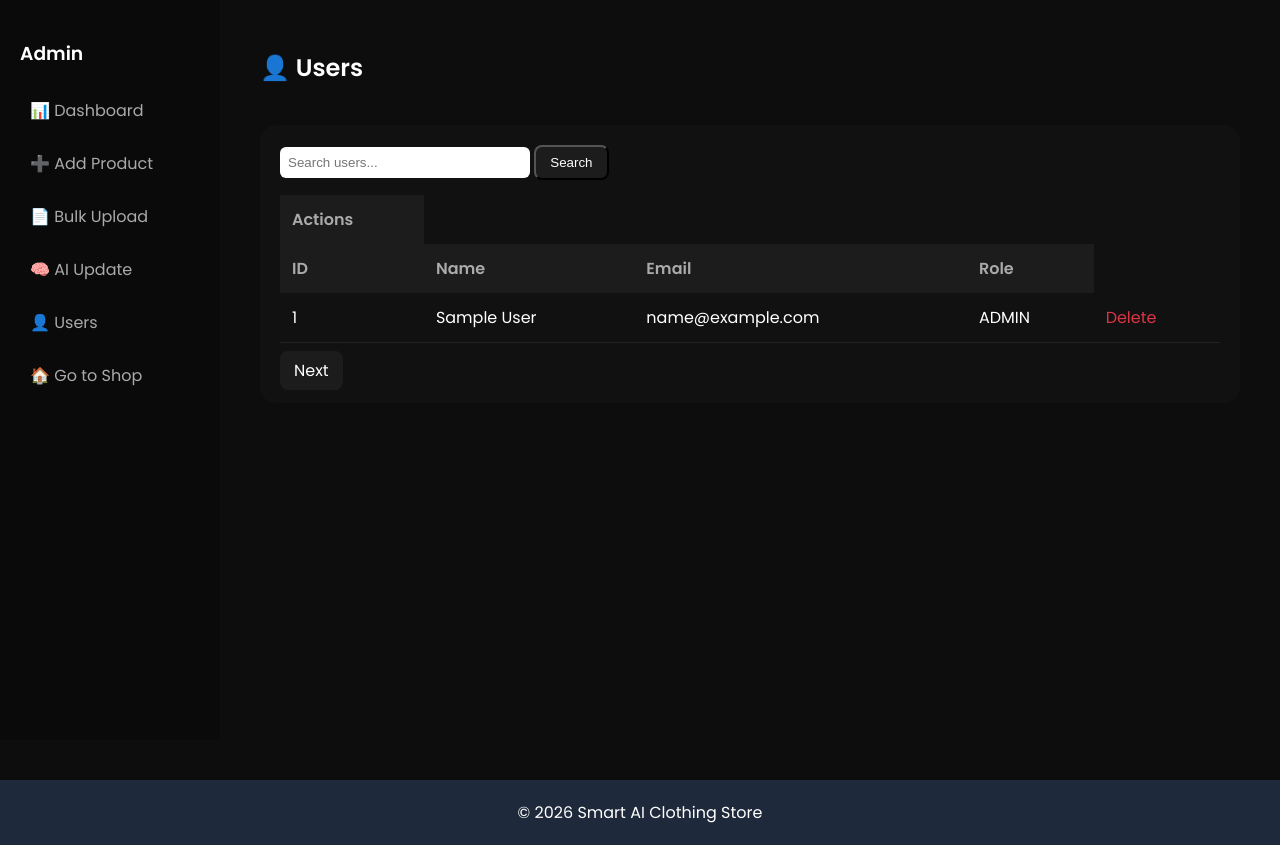
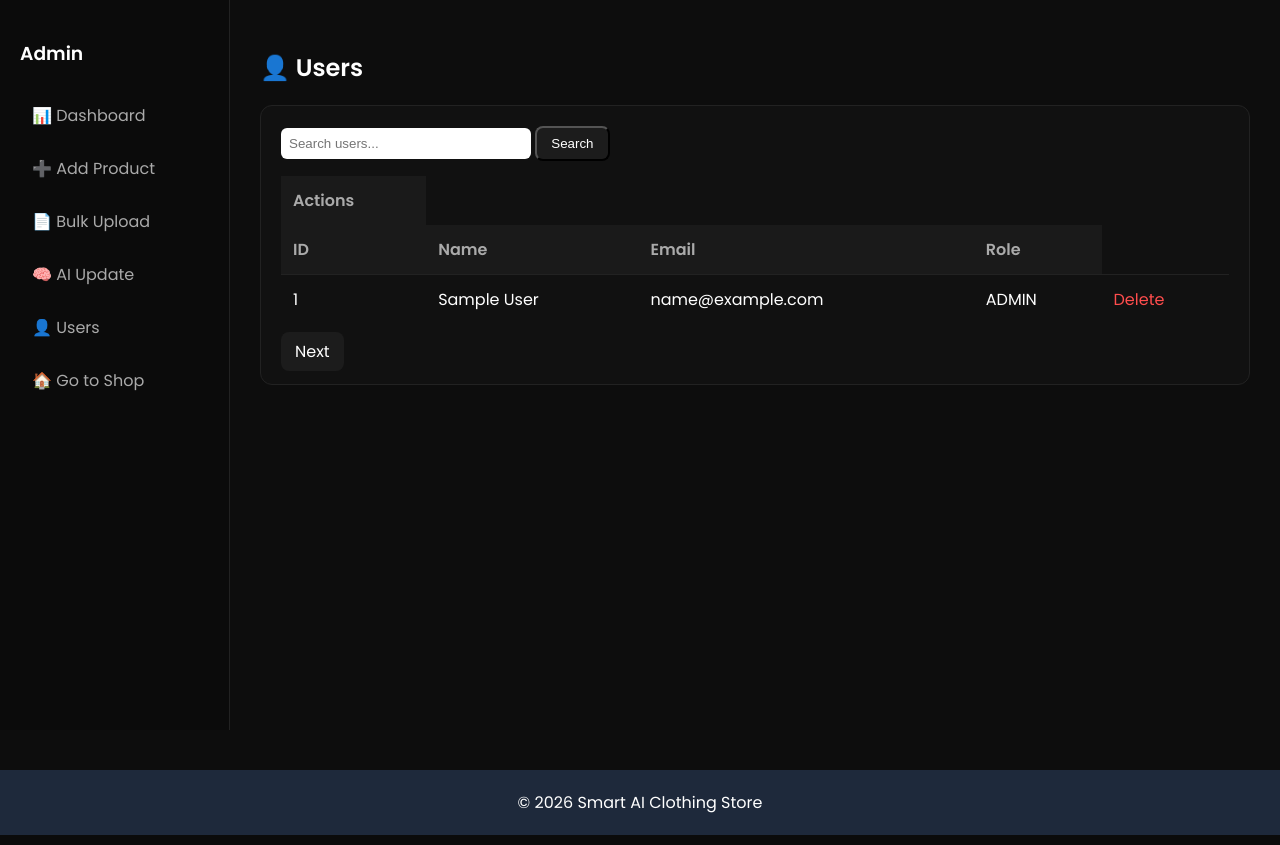
Before and after one commit to Ary2006/smart_ai_clothing, a PHP site: page /smart_ai_clothing/admin/users.php in a window 1280 px wide. Shown: the part 70-915 px from the top of the page. Run offline with PHP 8.4, Linux system fonts and the light colour scheme; the visitor is signed in with stand-in values (Sample User, id 1).

Commit message:
`Updated admin UI and functionality`

```diff
--- a/admin/delete_users.php
+++ b/admin/delete_users.php
@@ -5,8 +5,6 @@ adminOnly();
 
 $id = (int)$_GET['id'];
 
-$stmt = $conn->prepare("DELETE FROM users WHERE id=?");
-$stmt->bind_param("i", $id);
 $stmt->execute();
 
 $_SESSION['toast'] = [
--- a/admin/regenerate_vectors.php
+++ b/admin/regenerate_vectors.php
@@ -7,7 +7,7 @@ if (function_exists('adminOnly')) {
     adminOnly();
 }
 
-include 'header.php'; // Keep the admin UI consistent
+include '../header.php'; // Keep the admin UI consistent
 ?>
 
 <div class="container-fluid p-4">
--- a/admin/sidebar.php
+++ b/admin/sidebar.php
@@ -1,7 +1,7 @@
 <div class="admin-sidebar">
     <h3 class="logo">Admin</h3>
 
-    <a href="dashboard.php" class="<?= basename($_SERVER['PHP_SELF']) == 'dashboard.php' ? 'active' : '' ?>">📊 Dashboard</a>
+    <a href="dashboard.php" class="<?= basename($_SERVER['PHP_SELF'])=='dashboard.php'?'active':'' ?>">📊 Dashboard</a>
     <a href="add_product.php">➕ Add Product</a>
     <a href="bulk_upload.php">📄 Bulk Upload</a>
     <a href="regenerate_vectors.php">🧠 AI Update</a>
--- a/admin/update_role.php
+++ b/admin/update_role.php
@@ -19,9 +19,7 @@ if ($_SESSION['uid'] == $id) {
 }
 
 // Update FIRST
-$stmt = $conn->prepare("UPDATE users SET role=? WHERE id=?");
-$stmt->bind_param("si", $role, $id);
-$stmt->execute();
+$stmt = $conn->prepare("UPDATE users SET role='$role' WHERE id=$id");
 
 // THEN toast
 $_SESSION['toast'] = [
--- a/css/admin.css
+++ b/css/admin.css
@@ -1,40 +1,112 @@
-/* =========================
-    ADMIN DASHBOARD (DARK UI)
-   ========================= */
+.admin-layout {
+    display: flex;
+    min-height: calc(100vh - 70px);
+}
 
-/* Product Image */
+/* SIDEBAR */
+.admin-sidebar {
+    width: 230px;
+    background: #0b0b0b;
+    border-right: 1px solid #222;
+    padding: 20px;
+}
+
+.admin-sidebar .logo {
+    color: white;
+    margin-bottom: 25px;
+}
+
+.admin-sidebar a {
+    display: block;
+    color: #aaa;
+    text-decoration: none;
+    padding: 10px 12px;
+    border-radius: 8px;
+    margin-bottom: 8px;
+    transition: 0.3s;
+}
+
+.admin-sidebar a:hover {
+    background: #1a1a1a;
+    color: #00d4ff;
+}
+
+.admin-sidebar a.active {
+    background: #00d4ff;
+    color: black;
+}
+
+/* MAIN */
+.admin-main {
+    flex: 1;
+    padding: 30px;
+}
+
+/* HEADER */
+.admin-header h2 {
+    margin-bottom: 20px;
+}
+
+/* CARD */
+.admin-card {
+    background: #111;
+    padding: 20px;
+    border-radius: 12px;
+    border: 1px solid #222;
+}
+
+/* TABLE */
+.admin-table {
+    width: 100%;
+    border-collapse: collapse;
+}
+
+.admin-table th {
+    text-align: left;
+    padding: 12px;
+    background: #1a1a1a;
+    color: #aaa;
+}
+
+.admin-table td {
+    padding: 12px;
+    border-top: 1px solid #222;
+}
+
+.admin-table tr:hover {
+    background: #1a1a1a;
+}
+
+/* IMAGE */
 .product-thumb {
     width: 50px;
     height: 50px;
-    object-fit: cover;
-    border-radius: 6px;
+    object-fit: contain;
 }
 
-/* Buttons */
+/* BUTTONS */
 .edit-btn {
-    color: #0d6efd;
-    text-decoration: none;
+    color: #00d4ff;
     margin-right: 10px;
 }
 
 .delete-btn {
-    color: #dc3545;
-    text-decoration: none;
+    color: #ff4d4d;
 }
 
-/* Admin Card */
-.admin-card {
+/* STATS */
+.stats-grid {
+    display: flex;
+    gap: 20px;
+    margin-bottom: 25px;
+}
+
+.stat-card {
+    flex: 1;
     background: #111;
     padding: 20px;
-    border-radius: 16px;
-}
-
-/* Header section */
-.admin-header {
-    display: flex;
-    justify-content: space-between;
-    align-items: center;
-    margin-bottom: 20px;
+    border-radius: 12px;
+    border: 1px solid #222;
 }
 
 /* Buttons */
@@ -51,118 +123,12 @@
     color: black;
 }
 
-/* =========================
-   SIDEBAR ADMIN PANEL
-   ========================= */
-
-.admin-layout {
-    display: flex;
-    min-height: calc(100vh - 60px);
-}
-
-/* Sidebar */
-.admin-sidebar {
-    width: 220px;
-    background: #0a0a0a;
-    padding: 20px;
-    display: flex;
-    flex-direction: column;
-}
-
-.admin-sidebar .logo {
-    margin-bottom: 20px;
-}
-
-.admin-sidebar a {
-    color: #aaa;
-    text-decoration: none;
-    padding: 10px;
-    border-radius: 8px;
-    margin-bottom: 8px;
-    transition: 0.3s;
-}
-
-.admin-sidebar a:hover,
-.admin-sidebar a.active {
-    background: #00d4ff;
-    color: black;
-}
-
-/* Main */
-.admin-main {
-    flex: 1;
-    padding: 30px 40px;
-}
-
-/* Header */
-.admin-header {
-    margin-bottom: 20px;
-}
-
-/* Card */
-.admin-card {
-    background: #111;
-    padding: 20px;
-    border-radius: 16px;
-}
-
-/* Table */
-.admin-table {
-    width: 100%;
-    border-collapse: collapse;
-}
-
-.admin-table th {
-    background: #1c1c1c;
-    color: #aaa;
-    padding: 12px;
-    text-align: left;
-}
-
-.admin-table td {
-    padding: 12px;
-    border-bottom: 1px solid #222;
-}
-
-.admin-table tr:hover {
-    background: #1a1a1a;
-}
-
-/* Actions */
-.edit-btn {
-    color: #0d6efd;
-    margin-right: 10px;
-    text-decoration: none;
-}
-
-.delete-btn {
-    color: #dc3545;
-    text-decoration: none;
-}
-
 /* Price */
 .price {
     color: #00d4ff;
     font-weight: bold;
 }
 
-/* =========================
-    DASHBOARD STATS
-   ========================= */
-
-.stats-grid {
-    display: grid;
-    grid-template-columns: repeat(auto-fit, minmax(180px, 1fr));
-    gap: 20px;
-    margin-bottom: 25px;
-}
-
-.stat-card {
-    background: #111;
-    padding: 20px;
-    border-radius: 12px;
-    box-shadow: 0 5px 15px rgba(0,0,0,0.4);
-}
 
 .stat-card h4 {
     font-size: 14px;
@@ -195,11 +161,6 @@ select {
     border: none;
 }
 
-/* Improve spacing */
-.admin-main {
-    padding: 30px 40px;
-}
-
 .pagination a {
     margin: 0 5px;
     padding: 6px 12px;
```
Also changed, not shown: admin/header.php (deleted, +0 -13 lines).
